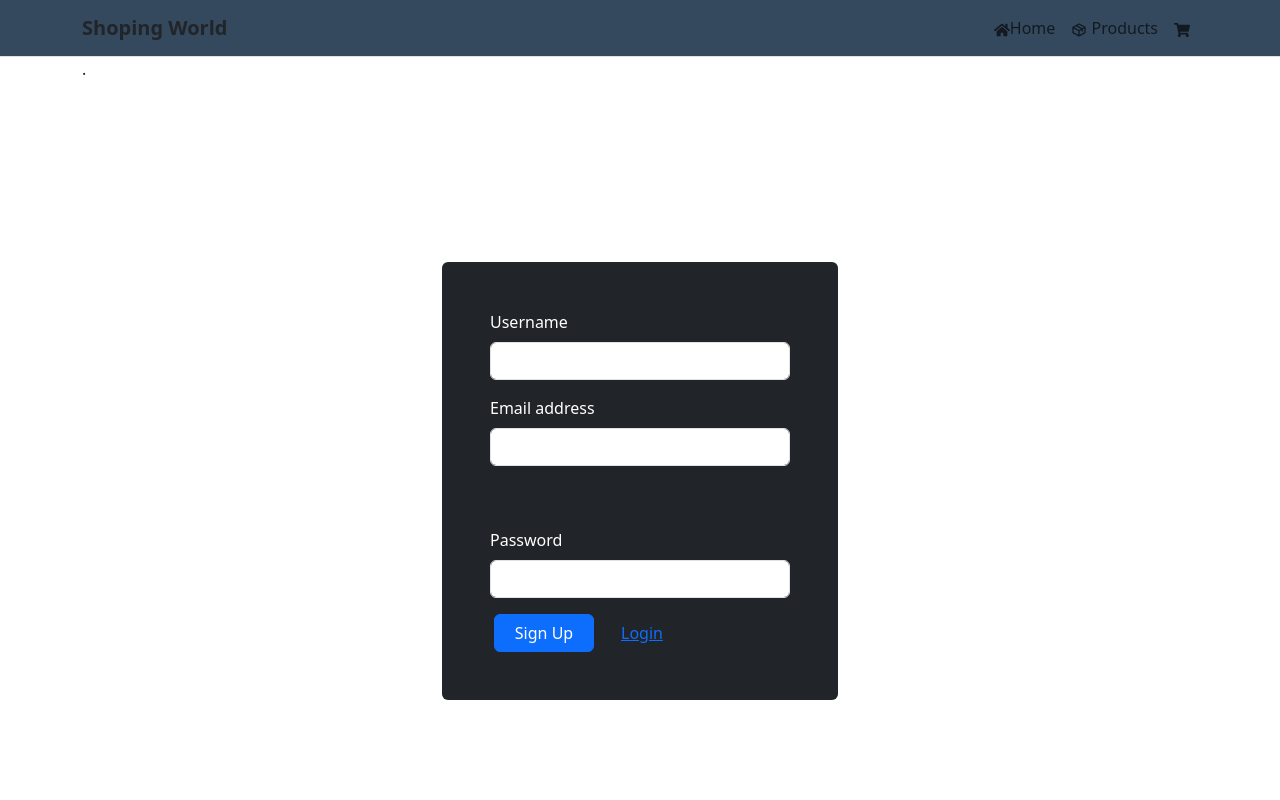
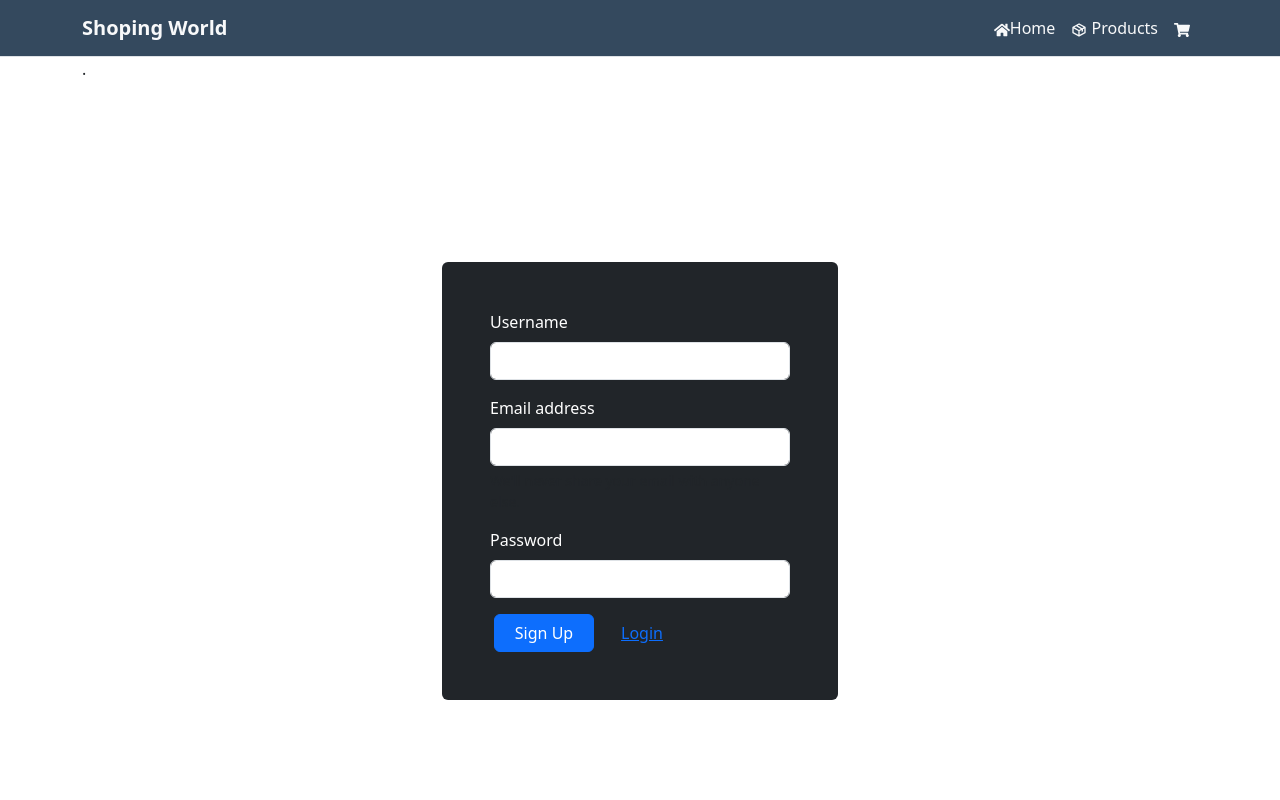
Before and after one commit to Noorulainshoaib/Final-Project, a React (Vite) app in the folder client/: page /login in a window 1280 px wide. Shown: the top 800 px of the page. Built offline with nearby package versions, Linux system fonts and the light colour scheme.

Commit message:
minor changes

```diff
--- a/client/src/Guest/components/Navigation.jsx
+++ b/client/src/Guest/components/Navigation.jsx
@@ -16,27 +16,26 @@ function Navigation({ loggedIn, handleLogout }) {
   }, []);
 
   return (
-    <Navbar expand="lg" className="navbar-light px-4 border-bottom top-fixed stylish-navbar side-in"style={{ backgroundColor: "#34495e"}} >
+    <Navbar expand="lg" className="navbar-light px-4 border-bottom top-fixed stylish-navbar side-in" style={{ backgroundColor: "#34495e", color: "white"}} >
       <Container>
         <Navbar.Brand href="#home">
-          <span className="text-dark" data-aos="fade-right">
+          <span className="text-light" data-aos="fade-right">
             <b>Shoping World</b>
           </span>
         </Navbar.Brand>
         <Navbar.Toggle aria-controls="basic-navbar-nav" />
         <Navbar.Collapse id="basic-navbar-nav">
           <Nav className="ms-auto">
-            <Link className="nav-link stylish-link" to="/">
+            <Link className="nav-link text-light stylish-link" to="/">
               <FaHome />Home {/* Home icon */}
             </Link>
-            <Link className="nav-link stylish-link" to="/products/:productID">
+            <Link className="nav-link text-light stylish-link" to="/products/:productID">
               <BiPackage /> Products{/* Products (shopping cart) icon */}
             </Link>
-            <Link className="nav-link stylish-link" to="/cart">
+            <Link className="nav-link text-light stylish-link" to="/cart">
               <FaShoppingCart /> {/* Cart icon */}
             </Link>
-
-            </Nav>
+          </Nav>
         </Navbar.Collapse>
       </Container>
     </Navbar>
--- a/client/src/Guest/pages/Signin.jsx
+++ b/client/src/Guest/pages/Signin.jsx
@@ -2,8 +2,6 @@ import { Form } from 'react-bootstrap';
 import React, { useState } from 'react';
 import { useNavigate } from 'react-router-dom';
 import Swal from 'sweetalert2';
-
-
 
 export default function Signin({setUser}) {
   const navigate = useNavigate();
```
Also changed, not shown: client/src/Guest/index.jsx (+0 -34 lines), 5 other files (tests, documents, lock files or other folders).
